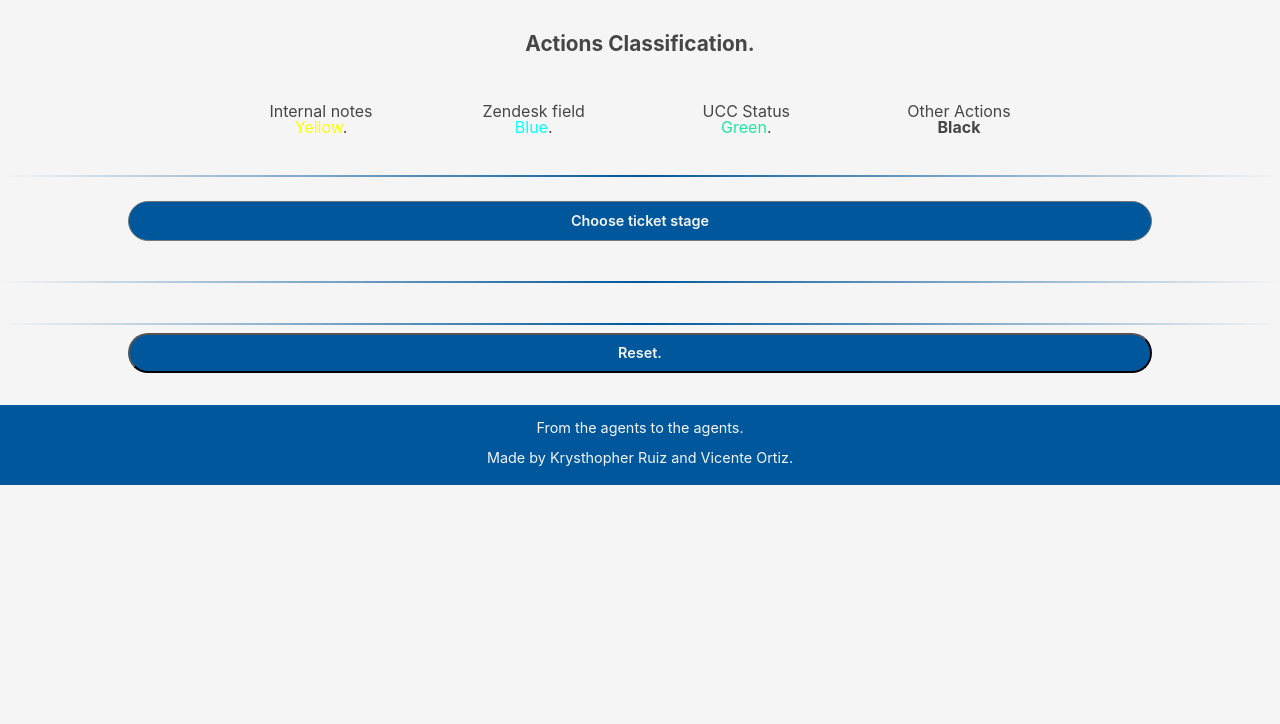
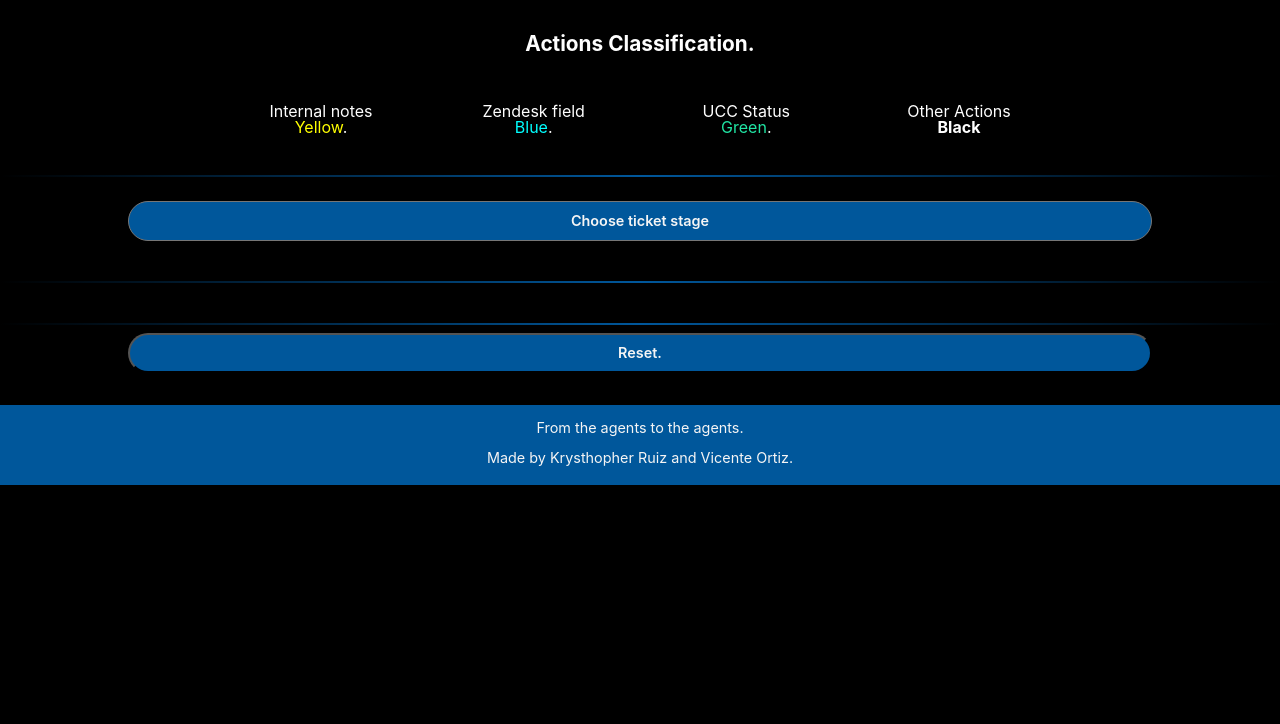
Before and after one commit to Krysthecoder/Govassist-, a plain HTML site: page index.html in a window 1280 px wide. Shown: the part 76-800 px from the top of the page. Drawn offline with Linux system fonts and the light colour scheme.

Commit message:
changing the background and font color

```diff
--- a/styles/main.css
+++ b/styles/main.css
@@ -1,7 +1,7 @@
 body{
     font-family: 'Inter', sans-serif;
-    color: #464646;
-    background-color: #F5F5F5;
+    color: #fefefe;
+    background-color: black;
     overflow-x: hidden;
     font-size: 16px;
     text-align: center;
```
